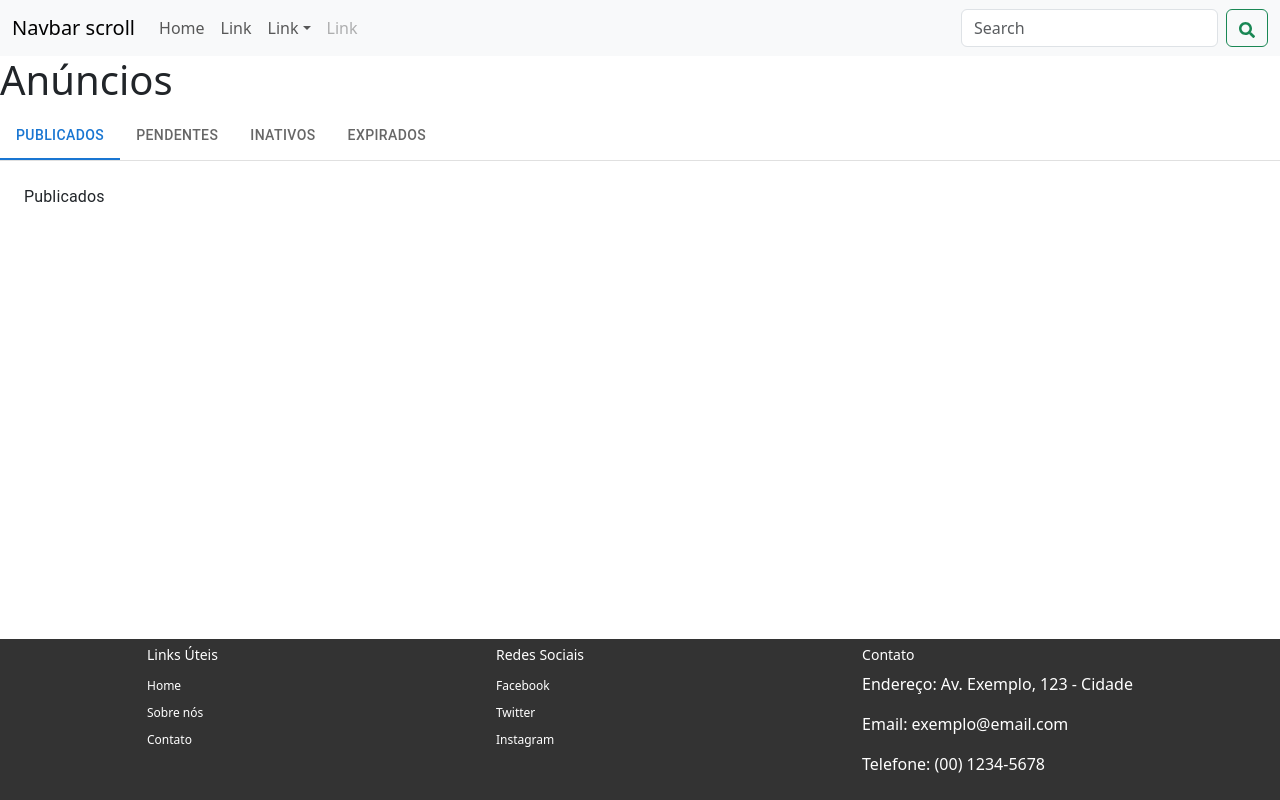
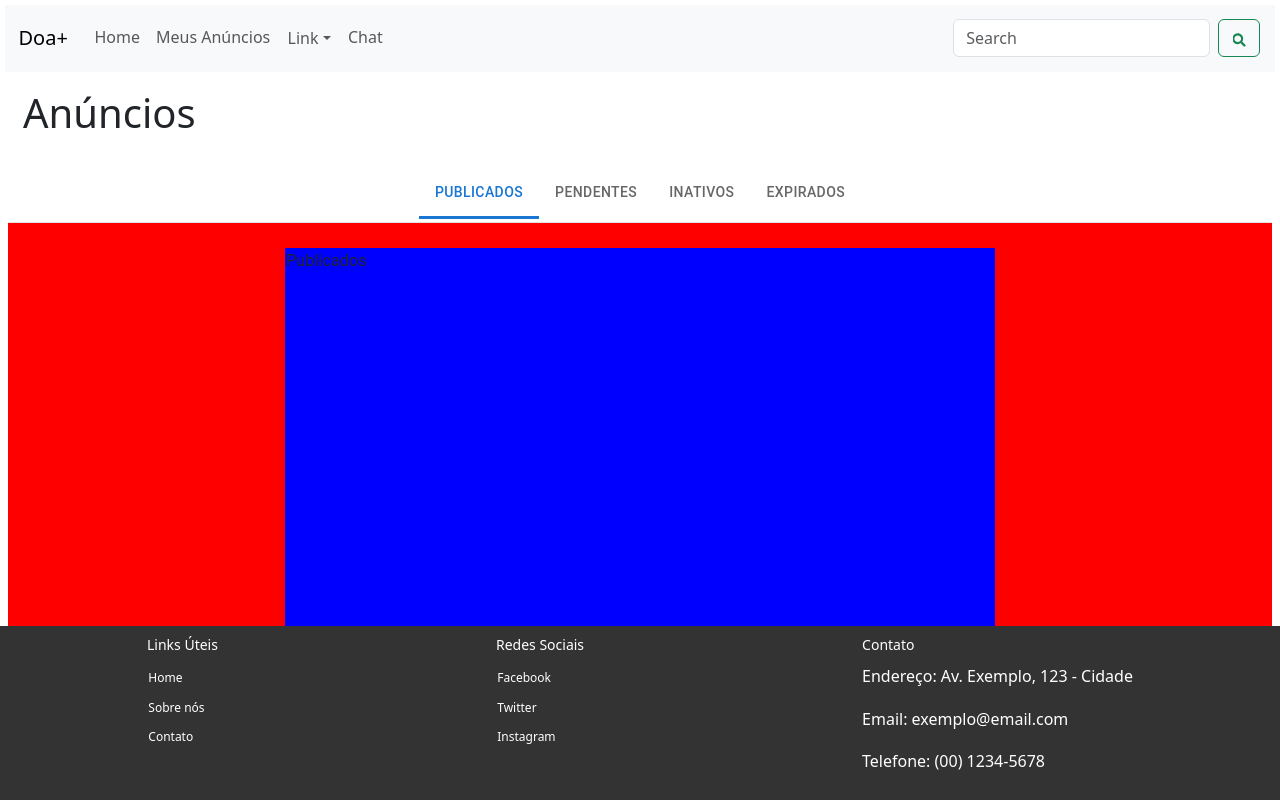
Before and after one commit to printnNathan/Doa-, a React (Create React App) app: page / in a window 1280 px wide. Built offline with nearby package versions, Linux system fonts and the light colour scheme.

Commit message:
Apaguei coisas não  utilizadas e melhorei a navbar

```diff
--- a/src/components/Anuncios/Anuncios.module.css
+++ b/src/components/Anuncios/Anuncios.module.css
@@ -1,3 +1,12 @@
-.ul li {
-    background-color: rgb(72, 0, 139);
+.TituloPrincipal {
+    padding: 1.2%;
 }
+
+ /*.Painel {
+    margin-left: 30%;
+}*/
+
+.Painel {
+    display: flex;
+    justify-content: center;
+  }
--- /dev/null
+++ b/src/components/Anuncios/ExpiradosPanel.jsx
@@ -0,0 +1,11 @@
+import React from 'react';
+
+function ExpiradosPanel() {
+  return (
+    <div>
+      Expirados
+    </div>
+  );
+}
+
+export default ExpiradosPanel;
--- /dev/null
+++ b/src/components/Anuncios/InativosPanel.jsx
@@ -0,0 +1,11 @@
+import React from 'react';
+
+function InativosPanel() {
+  return (
+    <div>
+      Inativos
+    </div>
+  );
+}
+
+export default InativosPanel;
--- /dev/null
+++ b/src/components/Anuncios/PendentesPanel.jsx
@@ -0,0 +1,11 @@
+import React from 'react';
+
+function PendentesPanel() {
+  return (
+    <div>
+      Pendentes
+    </div>
+  );
+}
+
+export default PendentesPanel;
--- /dev/null
+++ b/src/components/Anuncios/PublicadosPanel.jsx
@@ -0,0 +1,11 @@
+import React from 'react';
+
+function PublicadosPanel() {
+  return (
+    <div style={{backgroundColor: "#0000FF", height: "500px"}}>
+      Publicados
+    </div>
+  );
+}
+
+export default PublicadosPanel;
--- a/src/components/Anuncios/anuncios.jsx
+++ b/src/components/Anuncios/anuncios.jsx
@@ -1,10 +1,14 @@
+// Anuncios.jsx
 import { Box, Tab } from '@mui/material';
 import React, { useState } from 'react';
 import TabContext from '@mui/lab/TabContext';
 import TabList from '@mui/lab/TabList';
 import TabPanel from '@mui/lab/TabPanel';
-
-
+import PublicadosPanel from './PublicadosPanel';
+import PendentesPanel from './PendentesPanel';
+import InativosPanel from './InativosPanel';
+import ExpiradosPanel from './ExpiradosPanel';
+import Styles from '../Anuncios/Anuncios.module.css';
 
 function Anuncios() {
   const [tabSelecionada, setTabSelecionada] = useState('1');
@@ -15,18 +19,10 @@ function Anuncios() {
 
   return (
     <div>
-      <div><h1>Anúncios</h1></div>
-      {/*
-            <ul className={styles.anuncios}>
-                <li><h2 className={styles.anuncios}>Publicados</h2></li>
-                <li><h2>Pendentes</h2></li>
-                <li><h2>Inativos</h2></li>
-                <li><h2>Expirados</h2></li>
-            </ul> */}
-
+      <div className={Styles.TituloPrincipal}><h1>Anúncios</h1></div>
       <Box sx={{ width: '100%', typography: 'body1' }}>
         <TabContext value={tabSelecionada}>
-          <Box sx={{ borderBottom: 1, borderColor: 'divider' }}>
+          <Box sx={{ borderBottom: 1, borderColor: 'divider' }} className={Styles.Painel}>
             <TabList onChange={handleChange} aria-label="lab API tabs example">
               <Tab label="Publicados" value="1" />
               <Tab label="Pendentes" value="2" />
@@ -34,15 +30,17 @@ function Anuncios() {
               <Tab label="Expirados" value="4" />
             </TabList>
           </Box>
-          <TabPanel value="1">Publicados</TabPanel>
-          <TabPanel value="2">Item Two</TabPanel>
-          <TabPanel value="3">Item Three</TabPanel>
-          <TabPanel value="4">Item Four</TabPanel>
+          <Box sx={{ backgroundColor: "#FF0000", paddingLeft: "20%", paddingRight: "20%"  }} >
+
+            <TabPanel value="1"><PublicadosPanel /></TabPanel>
+            <TabPanel value="2"><PendentesPanel /></TabPanel>
+            <TabPanel value="3"><InativosPanel /></TabPanel>
+            <TabPanel value="4"><ExpiradosPanel /></TabPanel>
+          </Box>
         </TabContext>
       </Box>
     </div>
   );
 }
 
-
 export default Anuncios;
--- a/src/components/NavBar/Header.jsx
+++ b/src/components/NavBar/Header.jsx
@@ -5,14 +5,14 @@ import Form from 'react-bootstrap/Form';
 import Nav from 'react-bootstrap/Nav';
 import Navbar from 'react-bootstrap/Navbar';
 import NavDropdown from 'react-bootstrap/NavDropdown';
-import styles from "./Header.modules.css";
+import styles from "./Header.module.css";
 
 
 function Header() {
   return (
     <Navbar expand="lg" className="bg-body-tertiary">
       <Container fluid>
-        <Navbar.Brand href="#">Navbar scroll</Navbar.Brand>
+        <Navbar.Brand href="#">Doa+</Navbar.Brand>
         <Navbar.Toggle aria-controls="navbarScroll" />
         <Navbar.Collapse id="navbarScroll">
           <Nav
@@ -21,7 +21,7 @@ function Header() {
             navbarScroll
           >
             <Nav.Link href="#action1">Home</Nav.Link>
-            <Nav.Link href="#action2">Link</Nav.Link>
+            <Nav.Link href="#action2">Meus Anúncios</Nav.Link>
             <NavDropdown title="Link" id="navbarScrollingDropdown">
               <NavDropdown.Item href="#action3">Action</NavDropdown.Item>
               <NavDropdown.Item href="#action4">
@@ -32,8 +32,8 @@ function Header() {
                 Something else here
               </NavDropdown.Item>
             </NavDropdown>
-            <Nav.Link href="#" disabled>
-              Link
+            <Nav.Link href="#">
+              Chat
             </Nav.Link>
           </Nav>
           <Form className="d-flex">
@@ -43,7 +43,7 @@ function Header() {
               className="me-2"
               aria-label="Search"
             />
-            <Button variant="outline-success" className={styles.Button}><FaSearch /></Button>
+            <Button variant="outline-success" className={styles.SearchButton}><FaSearch /></Button>
           </Form>
         </Navbar.Collapse>
       </Container>
--- /dev/null
+++ b/src/components/NavBar/Header.module.css
@@ -0,0 +1,14 @@
+*{
+    padding: 1.3px;
+}
+
+
+
+.SearchButton {
+    background-color: #7900f94c;
+    color: black;
+}
+
+.SearchButton:hover {
+    background-color: #7800f99a; /* Cor de fundo quando o mouse passa por cima */
+}
--- a/src/components/NavBar/Header.modules.css
+++ /dev/null
@@ -1,4 +0,0 @@
-.Button {
-    background-color: rgb(250, 0, 0);
-    color: rgb(254, 0, 0);
-}
```
